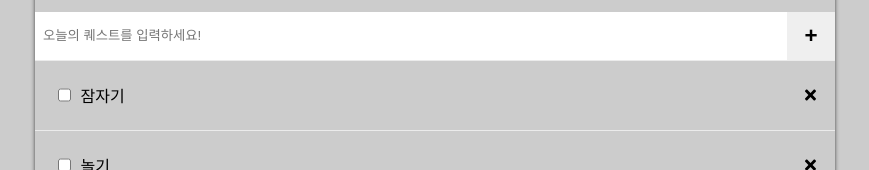
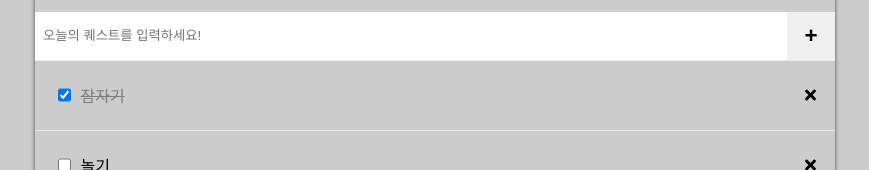
Before and after one commit to p-rowlet/todayquest, a React (Create React App) app: page / in a window 1280 px wide. Shown: the part 166-336 px from the top of the page, without its empty margins (205-1074 px from the left). Built offline with nearby package versions, Linux system fonts and the light colour scheme.

Commit message:
퀘스트 체크 구현

```diff
--- a/src/components/quest_item/quest_item.jsx
+++ b/src/components/quest_item/quest_item.jsx
@@ -1,12 +1,17 @@
-import React from "react";
+import React, { useRef } from "react";
 import styles from "./quest_item.module.css";
 
-const QuestItem = ({quest}) => {
+const QuestItem = ({quest, onCheck}) => {
+	const checkRef = useRef();
+	const onChange = e =>{
+		onCheck(quest);
+	}
+
 	return (
 		<article className={styles.questitem}>
-			<input type="checkbox" name="list" className={styles.check} />
-			<p className={styles.questtext}>{quest.questName}</p>
-			<i className={styles.deleteicon} class="fas fa-times"></i>
+			<input type="checkbox" onChange={onChange} name="list" checked ={quest.check ? true : false} ref={checkRef} className={styles.check}/>
+			<p className={ quest.check ? `${styles.questtext} ${styles.questcheck}` : `${styles.questtext}`}>{quest.questName}</p>
+			<i className={`&{styles.deleteicon} fas fa-times`}></i>
 		</article>
 	);
 };
--- a/src/components/quest_item/quest_item.module.css
+++ b/src/components/quest_item/quest_item.module.css
@@ -26,3 +26,8 @@
     text-align: left;
     padding-left: 0.4rem;
 }
+
+.questcheck{
+    color:rgb(126, 126, 126);
+    text-decoration : line-through;
+}
--- a/src/components/quest_list/quest_list.jsx
+++ b/src/components/quest_list/quest_list.jsx
@@ -2,10 +2,10 @@ import React from 'react';
 import QuestItem from '../quest_item/quest_item';
 import styles from './quest_list.module.css';
 
-const QuestList = ({quest}) => {
+const QuestList = ({quest, onCheck}) => {
     return <section className={styles.list}>
         {quest.map(item =>
-            <QuestItem quest = {item}/>
+            <QuestItem quest = {item} onCheck={onCheck}/>
             )}
     </section>
 }
--- a/src/components/quest_template/quest_template.jsx
+++ b/src/components/quest_template/quest_template.jsx
@@ -18,6 +18,18 @@ const QuestTemplate = (props) => {
 		setQuest(quests);
 	}
 
+	const checkQuest = questItem =>{
+		const quests = quest.map(item => {
+			if(questItem.id === item.id){
+				const questcheck = questItem.check ? false : true;
+				return {...questItem, check : questcheck};
+			}else{
+				return item;
+			}
+		});
+		setQuest(quests);
+	}
+
 
 	return (
 		<div className={styles.container}>
@@ -25,7 +37,7 @@ const QuestTemplate = (props) => {
 				<h1>Today Quest</h1>
 			</header>
 			<QuestInsert onAddQuest={addQuest} />
-			<QuestList quest={quest} key={quest.id}/>
+			<QuestList quest={quest} key={quest.id} onCheck={checkQuest}/>
 			<div className={styles.option}>
 				<button className={styles.allcheck}>전체 체크</button>
 				<button className={styles.alldelete}>전체 삭제</button>
```
